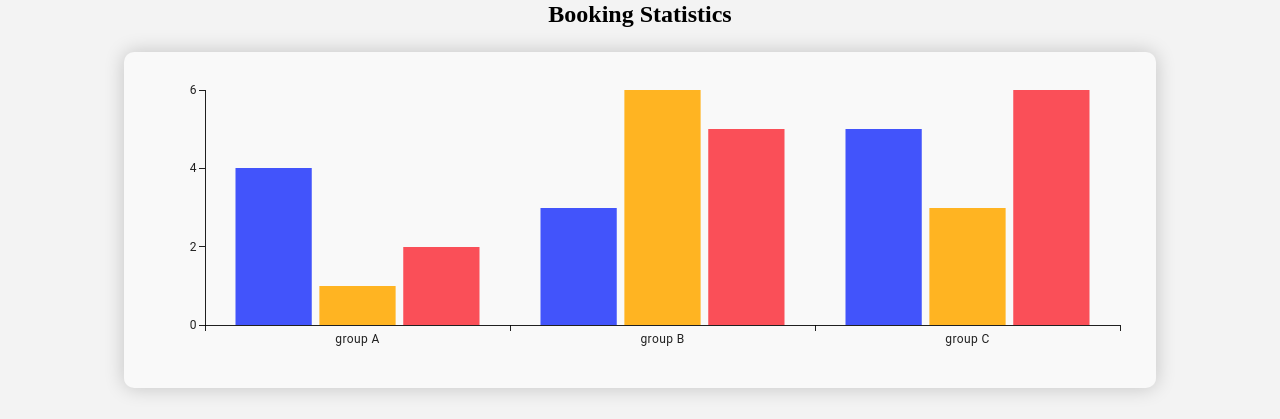
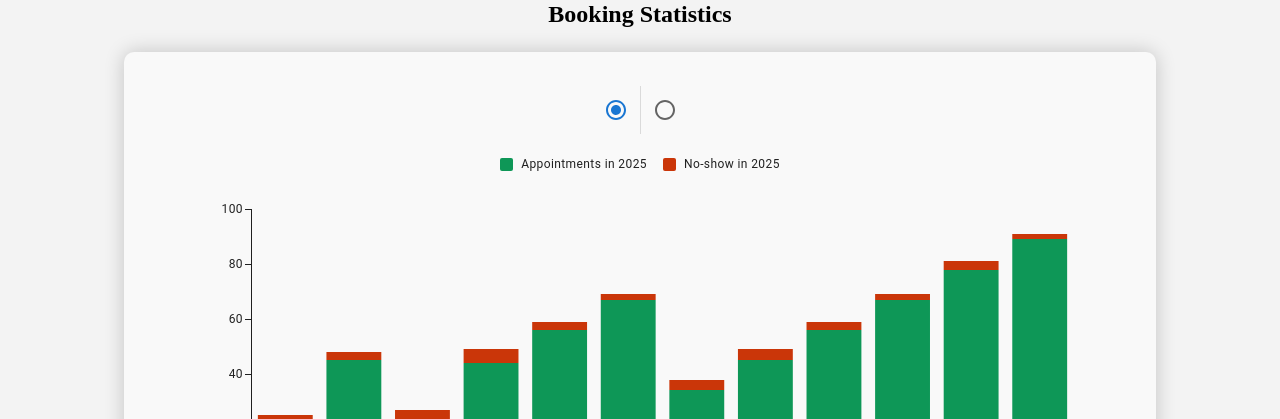
Before and after one commit to Aoibheannmangan/test-scheduler, a React (Create React App) app: page /reports in a window 1280 px wide. Shown: the part 381-800 px from the top of the page. Built offline with nearby package versions, Linux system fonts and the light colour scheme; no server answers; sample sign-in values are in the browser's storage; a web font is replaced by a local one.

Commit message:
Added barchart including no shows and select for year view

```diff
--- a/src/components/BookedChart.js
+++ b/src/components/BookedChart.js
@@ -1,17 +1,129 @@
 import { useState } from "react";
 import { BarChart } from "@mui/x-charts/BarChart";
-import { getAppointmentsPerMonth } from "../hooks/forecast";
-import axios from "axios";
+import { Box, RadioGroup, Radio } from "@mui/material";
+import { radioClasses } from "@mui/material/Radio";
 
 const BookedChart = () => {
-  // Split tables into 2 diff components? 2 diff files?
+  const [selectedYear, setSelectedYear] = useState(new Date().getFullYear());
+  const [alignment, setAlignment] = useState(selectedYear.toString());
+
+  const handleYearChange = (event) => {
+    setSelectedYear(event.target.value);
+    setAlignment(event.target.value);
+  };
+
+  const appointmentData = {
+    2025: [23, 45, 23, 44, 56, 67, 34, 45, 56, 67, 78, 89],
+    2026: [33, 45, 37, 34, 45, 56, 67, 78, 89, 90, 91, 92],
+  };
+
+  const noShowData = {
+    2025: [2, 3, 4, 5, 3, 2, 4, 4, 3, 2, 3, 2],
+    2026: [3, 4, 6, 2, 1, 1, 4, 3, 2, 2, 2, 3],
+  };
+
+  const xLabels = [
+    "January",
+    "February",
+    "March",
+    "April",
+    "May",
+    "June",
+    "July",
+    "August",
+    "September",
+    "October",
+    "November",
+    "December",
+  ];
+
   return (
-    <BarChart
-      xAxis={[{ data: ["group A", "group B", "group C"] }]}
-      series={[{ data: [4, 3, 5] }, { data: [1, 6, 3] }, { data: [2, 5, 6] }]}
-      height={300}
-      showToolbar
-    />
+    <Box sx={{ width: "100%", padding: 2 }}>
+      <RadioGroup
+        value={alignment}
+        onChange={handleYearChange}
+        sx={{
+          marginBottom: 2,
+          display: "flex",
+          flexDirection: "row",
+          justifyContent: "center",
+        }}
+      >
+        {Object.keys(appointmentData).map((year, index) => (
+          <Box
+            key={year}
+            sx={{
+              position: "relative",
+              display: "flex",
+              justifyContent: "center",
+              alignItems: "center",
+              width: 48,
+              height: 48,
+              ...(index > 0 && {
+                borderLeft: "1px solid",
+                borderColor: "divider",
+              }),
+            }}
+          >
+            <Radio
+              value={year}
+              checked={alignment === year}
+              onChange={() => {
+                setSelectedYear(year);
+                setAlignment(year);
+              }}
+              sx={{
+                "&.Mui-checked": {
+                  color: "primary.main",
+                },
+              }}
+            >
+              {year}
+            </Radio>
+          </Box>
+        ))}
+      </RadioGroup>
+
+      <Box sx={{ width: "100%", height: 400 }}>
+        <BarChart
+          xAxis={[
+            {
+              data: xLabels,
+              scaleType: "band",
+              label: "Months",
+              tickLabelStyle: {
+                angle: 0,
+                textAnchor: "middle",
+                fontSize: 10,
+              },
+            },
+          ]}
+          series={[
+            {
+              data: appointmentData[selectedYear],
+              label: `Appointments in ${selectedYear}`,
+              stack: "total",
+              color: "#0e9757ff",
+            },
+            {
+              data: noShowData[selectedYear],
+              label: `No-show in ${selectedYear}`,
+              stack: "total",
+              color: "#ca3609ff",
+            },
+          ]}
+          margin={{ left: 50, right: 50, top: 30, bottom: 50 }}
+          height={400}
+          slotProps={{
+            container: {
+              style: {
+                width: "100%",
+              },
+            },
+          }}
+        />
+      </Box>
+    </Box>
   );
 };
 
```
